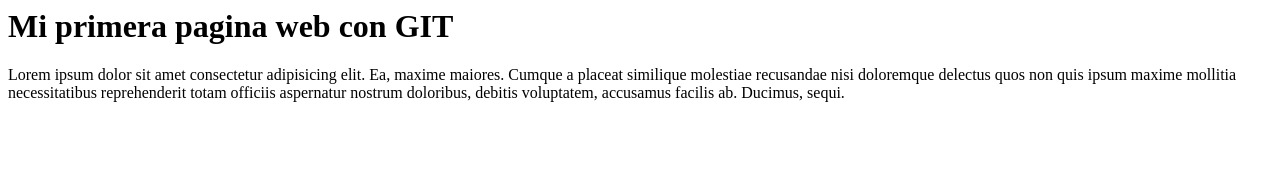
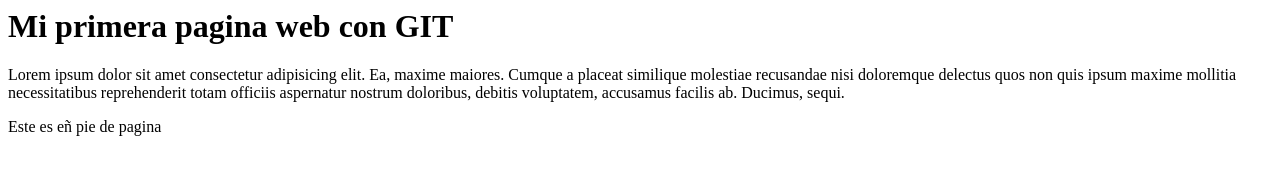
Before and after one commit to ceowl/hello-world, a plain HTML site: page index.html in a window 1280 px wide. Drawn offline with Linux system fonts and the light colour scheme.

Commit message:
Update index.html with GitHub editor
Add footer tag to code.

```diff
--- a/index.html
+++ b/index.html
@@ -7,5 +7,8 @@
   <body>
     <h1>Mi primera pagina web con GIT</h1>
     <p>Lorem ipsum dolor sit amet consectetur adipisicing elit. Ea, maxime maiores. Cumque a placeat similique molestiae recusandae nisi doloremque delectus quos non quis ipsum maxime mollitia necessitatibus reprehenderit totam officiis aspernatur nostrum doloribus, debitis voluptatem, accusamus facilis ab. Ducimus, sequi.</p>
+    <footer>
+      <p>Este es eñ pie de pagina</p>
+    </footer>
   </body>
 </html>
```
